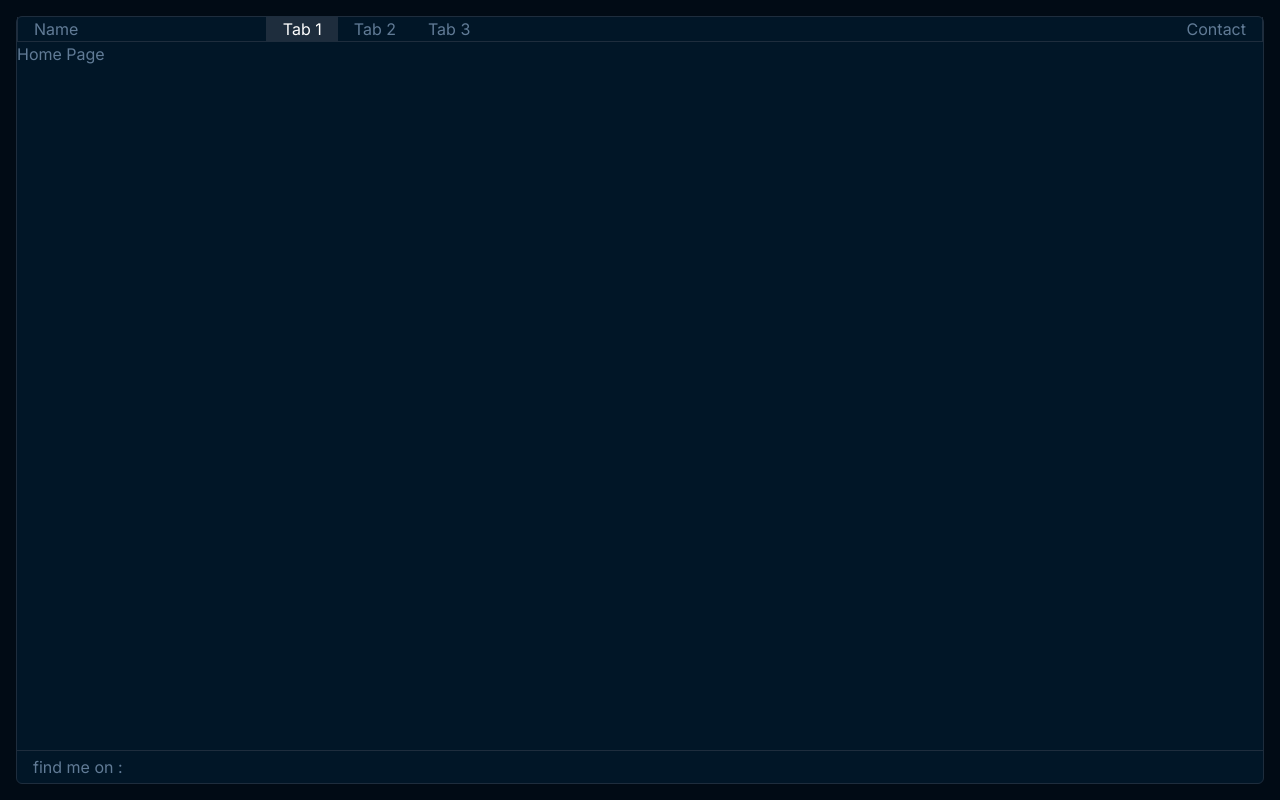
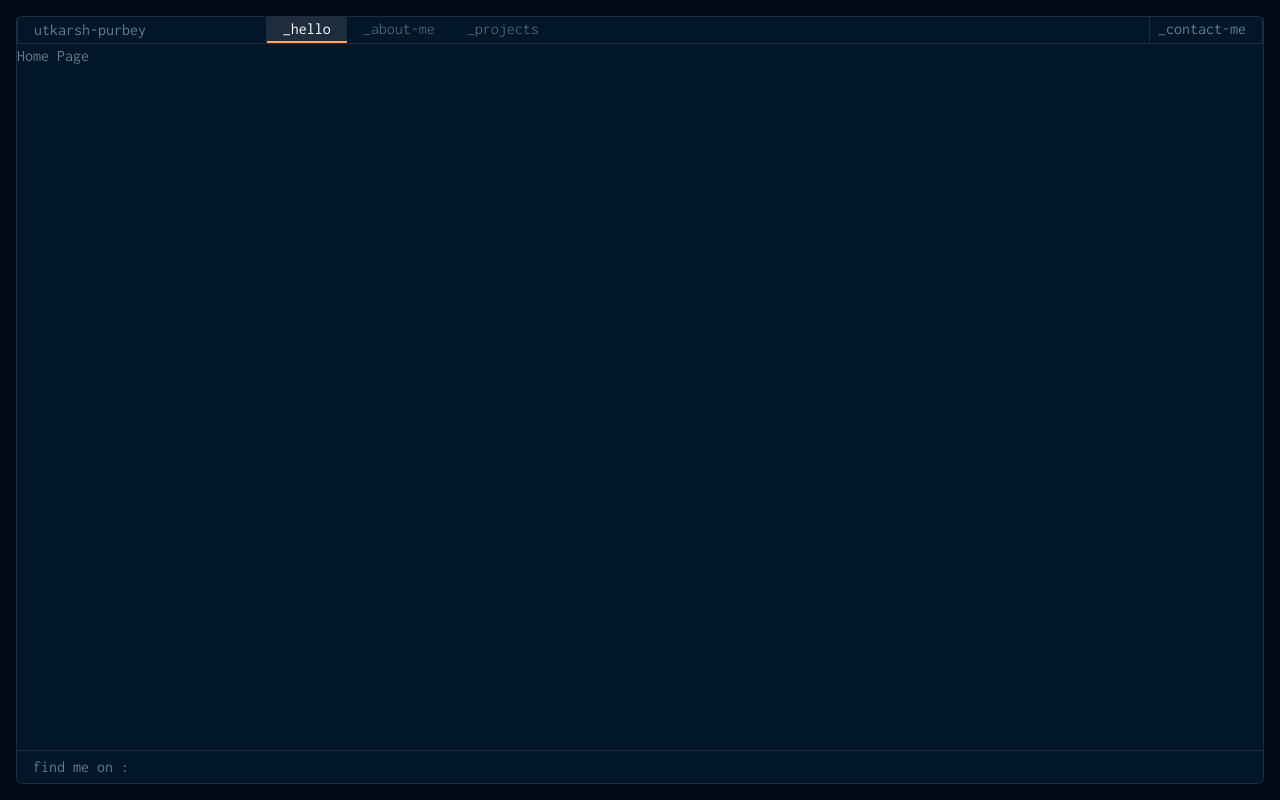
Before and after one commit to Utkarshpurbey/portfolio-v2, a Next.js app: page / in a window 1280 px wide. Built offline with nearby package versions, Linux system fonts and the light colour scheme.

Commit message:
color change and minor css changes

```diff
--- a/app/components/MyHeader.tsx
+++ b/app/components/MyHeader.tsx
@@ -12,20 +12,20 @@ const MyHeader = () => {
   return (
     <div className=" relative border-t-0 w-full  flex items-center border border-[#1e2d3d]">
       {/* Header */}
-      <div className="w-1/5 border-r border-[#1e2d3d] px-4">Name</div>
+      <div className="w-1/5 border-r border-[#1e2d3d] px-4">utkarsh-purbey</div>
       <div className="flex w-4/5 justify-between pr-4">
         <div className="flex cursor-pointer">
           {Tabs?.map((ele, index) => (
             <div
               key={index}
-              className={` ${activeTab ===ele ? "bg-[#1e2d3d] text-white" : ""}  } px-4 border-r-1 border-[#1e2d3d]`}
+              className={` ${activeTab ===ele ? "bg-[#1e2d3d] text-white vs-code-400 border-b-2 border-[#ffa55f] " : 'vs-code-300'}  } px-4 border-r-1 border-[#1e2d3d] `}
               onClick={() => reduxDispatch(setActiveTab(ele))}
             >
               {ele}
             </div>
           ))}
         </div>
-        <div>Contact</div>
+        <div className="border-l border-[#1e2d3d] pl-2">_contact-me</div>
       </div>
     </div>
   );
--- a/app/globals.css
+++ b/app/globals.css
@@ -18,5 +18,30 @@
 
 body {
   color: rgb(var(--foreground-rgb));
-  background: rgb(var(--background-start-rgb)); /* Set a solid background color */
+  background: rgb(
+    var(--background-start-rgb)
+  ); /* Set a solid background color */
 }
+
+.vs-code-700 {
+  font-family: var(----font-inconsolata);
+  font-weight: 700;
+}
+.vs-code-400 {
+  font-family: var(----font-inconsolata);
+  font-weight: 400;
+}
+.vs-code-300 {
+  font-family: var(----font-inconsolata);
+  font-weight: 300;
+}
+
+::-moz-selection {
+  background: #AFAFAF;
+}
+::-webkit-selection {
+  background: #AFAFAF;
+}
+::selection {
+  background: #AFAFAF;
+}
--- a/app/layout.tsx
+++ b/app/layout.tsx
@@ -1,12 +1,16 @@
 import type { Metadata } from "next";
-import { Inter } from "next/font/google";
 import "./globals.css";
 import MyHeader from "./components/MyHeader";
-import ActiveTab from "./components/ActivePAge";
 import { Providers } from "./components/Provider";
 import MyFooter from "./components/MyFooter";
+import { Inconsolata } from "next/font/google"
 
-const inter = Inter({ subsets: ["latin"] });
+const inter = Inconsolata({
+    subsets: ["latin"],
+    weight: ['300','400','700'],
+    variable: "--font-inconsolata",
+})
+
 
 export const metadata: Metadata = {
   title: "Create Next App",
--- a/app/utils/utils.ts
+++ b/app/utils/utils.ts
@@ -1 +1 @@
-export const Tabs = ["Tab 1", "Tab 2", "Tab 3"];
+export const Tabs = ['_hello','_about-me','_projects'];
--- a/package.json
+++ b/package.json
@@ -9,6 +9,7 @@
     "lint": "next lint"
   },
   "dependencies": {
+    "@next/font": "^14.2.3",
     "@reduxjs/toolkit": "^2.2.3",
     "next": "14.2.2",
     "react": "^18",
--- a/tailwind.config.ts
+++ b/tailwind.config.ts
@@ -13,6 +13,9 @@ const config: Config = {
         "gradient-conic":
           "conic-gradient(from 180deg at 50% 50%, var(--tw-gradient-stops))",
       },
+      fontFamily: {
+       sans: ['var(--font-inconsolata)'],
+      }
     },
   },
   plugins: [],
```
Also changed, not shown: 2 other files (tests, documents, lock files or other folders).
